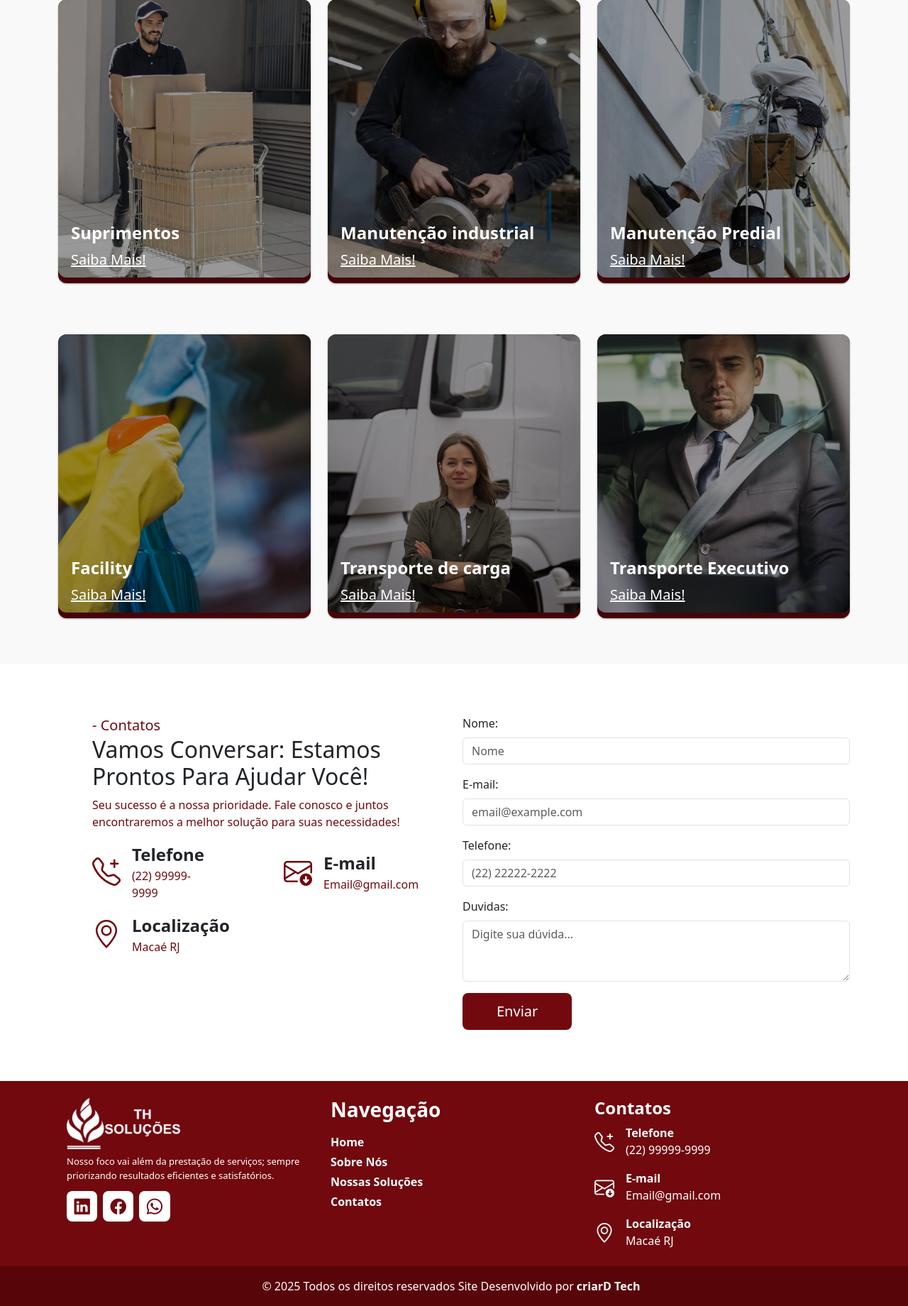
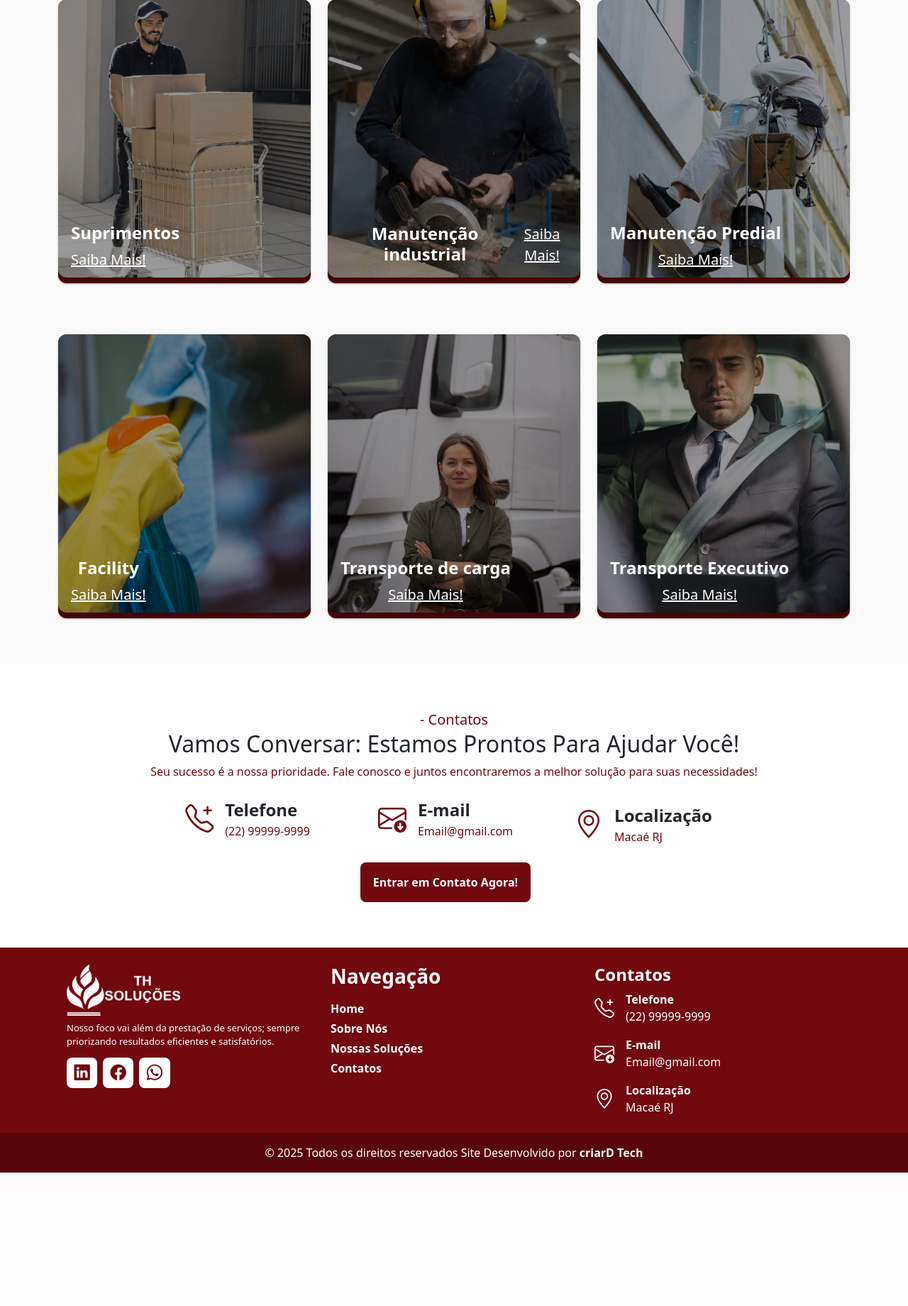
Before and after one commit to WesleiPossidonio/th-solu-es, a PHP site: page / in a window 1280 px wide. Shown: the part 2423-4263 px from the top of the page at 71% size. After the commit the page ends 4075 px from the top, so only its background shows below. Run offline with PHP 8.4, Linux system fonts and the light colour scheme.

Commit message:
update pages and menu mobile

```diff
--- a/index.html
+++ b/index.html
@@ -45,7 +45,7 @@
           </div>
 
           <a href="https://maps.app.goo.gl/8s2BG5yukTq1gffJ9"
-            class=" text-decoration-none text-white d-flex align-items-center gap-2" target="_blank"
+            class="text-decoration-none text-white d-flex align-items-center gap-2" target="_blank"
             rel="noopener noreferrer">
             <i class="bi bi-geo-alt-fill fs-4" data-bs-toggle="tooltip"
               title="Av. Acadêmico Paulo Sérgio de Carvalho Vasconcelos, 707, Granja dos Cavaleiros 27930-260"></i>
@@ -64,7 +64,7 @@
           <a class="navbar-brand logo mt-2" href="#">
             <img src="./src/images/logo-thsoluções.png" alt="">
           </a>
-          <!-- Btn togle -->
+          <!-- Btn toggle -->
           <button class="navbar-toggler shadow-none border-0" type="button" data-bs-toggle="offcanvas"
             data-bs-target="#offcanvasNavbar" aria-controls="offcanvasNavbar" aria-label="Toggle navigation">
             <span class="navbar-toggler-icon"></span>
@@ -86,16 +86,16 @@
               <ul
                 class="navbar-nav align-items-start justify-content-start justify-content-lg-end fs-5 flex-grow-1 pe-3 gap-2 gap-lg-0">
                 <li class="nav-item mx-xl-1 px-xl-2 text-nav-link">
-                  <a class="nav-link fs-5" aria-current="page" href="#home">Home</a>
+                  <a class="nav-link fs-5 close-offcanvas" aria-current="page" href="#home">Home</a>
                 </li>
                 <li class="nav-item mx-xl-1 px-xl-2 text-nav-link">
-                  <a class="nav-link fs-5" href="#about">Sobre Nós</a>
+                  <a class="nav-link fs-5 close-offcanvas" href="#about">Sobre Nós</a>
                 </li>
                 <li class="nav-item mx-xl-1 px-xl-2 text-nav-link">
-                  <a class="nav-link fs-5" href="#solutions">Nossas Soluções</a>
+                  <a class="nav-link fs-5 close-offcanvas" href="#solutions">Nossas Soluções</a>
                 </li>
                 <li class="nav-item mx-xl-1 px-xl-2 text-nav-link">
-                  <a class="nav-link fs-5" href="#contacts">Contatos</a>
+                  <a class="nav-link fs-5 close-offcanvas" href="#contacts">Contatos</a>
                 </li>
               </ul>
 
@@ -119,7 +119,6 @@
           </div>
         </div>
       </div>
-
     </nav>
     <!-- NavBar End-->
   </header>
@@ -345,44 +344,22 @@
   <!-- Start section Contact -->
   <section class=" contacts w-100 d-flex align-items-center justify-content-center overflow-hidden" id="contacts">
                 <div class="container">
-                  <div class="row row-gap-5 row-gap-lg-0">
-                    <div class="col-lg-6 order-2 order-lg-1">
-                      <form action="" class="w-100">
-                        <div class="mb-3">
-                          <label for="exampleFormControlInput1" class="form-label">Nome:</label>
-                          <input type="email" class="form-control shadow-none" id="exampleFormControlInput1"
-                            placeholder="Nome">
-                        </div>
-                        <div class="mb-3">
-                          <label for="exampleFormControlInput1" class="form-label">E-mail:</label>
-                          <input type="email" class="form-control shadow-none" id="exampleFormControlInput1"
-                            placeholder="email@example.com">
-                        </div>
-                        <div class="mb-3">
-                          <label for="exampleFormControlInput1" class="form-label">Telefone:</label>
-                          <input type="email" class="form-control shadow-none" id="exampleFormControlInput1"
-                            placeholder="(22) 22222-2222">
-                        </div>
-                        <div class="mb-3">
-                          <label for="exampleFormControlTextarea1" class="form-label">Duvidas:</label>
-                          <textarea class="form-control shadow-none" id="exampleFormControlTextarea1" rows="3"
-                            placeholder="Digite sua dúvida..."></textarea>
-                        </div>
-                        <button class="btn btn-lg bg-button">Enviar</button>
-                      </form>
-                    </div>
-
-                    <div class="col-lg-6">
-                      <div class="d-flex flex-column align-items-start justofy-content-center px-lg-5">
+                  <div class="row">
+                    <div class="col-12">
+                      <div class="d-flex flex-column align-items-center justify-content-between">
                         <p class="m-0 fs-5">- Contatos</p>
                         <h2>Vamos Conversar: Estamos Prontos Para Ajudar Você!</h2>
                         <p class="fs-6 fs-md-5">
                           Seu sucesso é a nossa prioridade. Fale conosco e juntos
                           encontraremos a melhor solução para suas necessidades!
                         </p>
+                      </div>
+                    </div>
+                  </div>
 
-                        <div class="w-100 content-contact">
-                          <div class="d-flex align-items-center justify-content-center gap-3">
+                  <div class="w-100 row d-flex align-items-center justify-content-center">
+                    <div class="col-md-4 col-lg-3">
+                      <div class="d-flex align-items-center justify-content-start justify-content-md-center gap-3">
                         <i class="bi bi-telephone-plus fs-1 color-text"></i>
                         <div class="card-contact">
                           <p class="fs-4 fw-bold m-0 text-dark">Telefone</p>
@@ -390,18 +367,21 @@
                             99999-9999</a>
                         </div>
                       </div>
+                    </div>
 
-                          <div class=" d-flex align-items-center justify-content-center gap-3">
+                    <div class="col-md-4 col-lg-3">
+                      <div class=" d-flex align-items-center justify-content-start justify-content-md-center gap-3">
                         <i class="bi bi-envelope-arrow-down fs-1 color-text"></i>
                         <div class="card-contact">
                           <p class="fs-4 fw-bold m-0 text-dark">E-mail</p>
-                              <a class="text-decoration-none m-0 color-text fs-6 fs-md-5"
-                                href="mailto:">Email@gmail.com</a>
+                          <a class="text-decoration-none m-0 color-text fs-6 fs-md-5" href="mailto:">Email@gmail.com</a>
                         </div>
                       </div>
                     </div>
 
-                        <div class=" d-flex align-items-center justify-content-center gap-3 mt-3">
+                    <div class="col-md-4 col-lg-3">
+                      <div
+                        class=" d-flex align-items-center justify-content-start justify-content-md-center gap-3 mt-3">
                         <i class="bi bi-geo-alt fs-1 color-text"></i>
                         <div class="card-contact">
                           <p class="fs-4 fw-bold m-0 text-dark">Localização</p>
@@ -409,11 +389,15 @@
                             rel="noopener noreferrer">Macaé RJ</a>
                         </div>
                       </div>
-
+                    </div>
+                    <div class="col-12">
+                      <div class=" d-flex align-items-center justify-content-start justify-content-md-center mt-4">
+                        <a class="send-email-btn text-white fw-semibold" href="mailto:">Entrar em Contato Agora!</a>
+                      </div>
                     </div>
                   </div>
 
-                  </div>
+
                 </div>
   </section>
   <!-- End section Contact -->
@@ -495,17 +479,15 @@
       </div>
     </div>
 
-    <div class="bg-footer-link mt-4 py-2">
-      <div class="col-12">
-        <div class="d-flex align-items-center justify-content-center gap-2 py-2">
-          <p class="text-white d-flex gap-1 m-0"> <span>&#169;</span> 2025 Todos os direitos reservados Site
-            Desenvolvido
-            por <a class="text-white fw-semibold text-decoration-none" href="https://www.criard.com.br/" target="_blank"
-              rel="noopener noreferrer">criarD Tech</a></p>
-          <p class="text-white">
+    <div
+      class="bg-footer-link d-flex flex-column flex-md-row gap-md-1 align-items-center justify-content-center mt-4 py-3">
+      <p class="text-white d-flex gap-1 m-0">
+        <span>&#169;</span> 2025 Todos os direitos reservados Site
       </p>
-        </div>
-      </div>
+      <p class="text-white m-0">
+        Desenvolvido por <a class="text-white fw-semibold text-decoration-none" href="https://www.criard.com.br/"
+          target="_blank" rel="noopener noreferrer">criarD Tech</a>
+      </p>
     </div>
   </footer>
 
@@ -665,8 +647,6 @@
   </div>
   <!-- Modal transporte-executivo End -->
 
-
-
   <script src="./js/index.js"></script>
   <script>
     AOS.init();
--- a/js/index.js
+++ b/js/index.js
@@ -1,3 +1,24 @@
+
+document.addEventListener("DOMContentLoaded", function () {
+  const offcanvasElement = document.getElementById("offcanvasNavbar");
+  const links = document.querySelectorAll(".nav-link");
+
+  links.forEach(link => {
+    link.addEventListener("click", function () {
+      const offcanvas = bootstrap.Offcanvas.getInstance(offcanvasElement);
+      if (offcanvas) {
+        offcanvas.hide();
+      }
+    });
+  });
+
+  offcanvasElement.addEventListener("hidden.bs.offcanvas", function () {
+    document.querySelectorAll(".offcanvas-backdrop").forEach(backdrop => {
+      backdrop.remove();
+    });
+  });
+});
+
 var swiper = new Swiper(".swiperHero", {
   spaceBetween: 30,
   loop: true,
--- a/styles/styles.css
+++ b/styles/styles.css
@@ -344,35 +344,31 @@ header {
 /* Start Section Contacts  */
 .contacts {
   height: auto;
-  min-height: 35rem;
-  padding: 4.5rem 1rem;
+  min-height: 25rem;
+  padding: 2rem 1rem;
 
   p {
     color: #71090f;
   }
 }
+.color-text {
+  color: #71090f !important;
+}
+.send-email-btn {
+  width: 15rem;
+  height: 3.5rem;
 
-.form-control:focus {
-  border-color: #71090f !important;
+  display: flex;
+  align-items: center;
+  justify-content: center;
+
+  border-radius: 8px;
+  text-decoration: none;
+  background-color: #71090f;
 }
 
-.content-contact {
-  display: flex ;
-  align-items: center;
-  justify-content: flex-start;
-  gap: 7rem;
-}
-
-.card-content {
-  display: flex;
-  flex-direction: column;
-  align-items: flex-start;
-  justify-content: center;
-
-}
-
-.color-text {
-  color: #71090f !important;
+.send-email-btn:hover {
+ opacity: 0.7;
 }
 
 @media(max-width: 650px){
@@ -425,5 +421,6 @@ header {
 
 .bg-footer-link {
   width: 100%;
+  height: auto;
   background-color: #580509;
 }
```
Also changed, not shown: suplementos.html (+56 -28 lines). Lines whose indentation alone changed are shown as unchanged.
